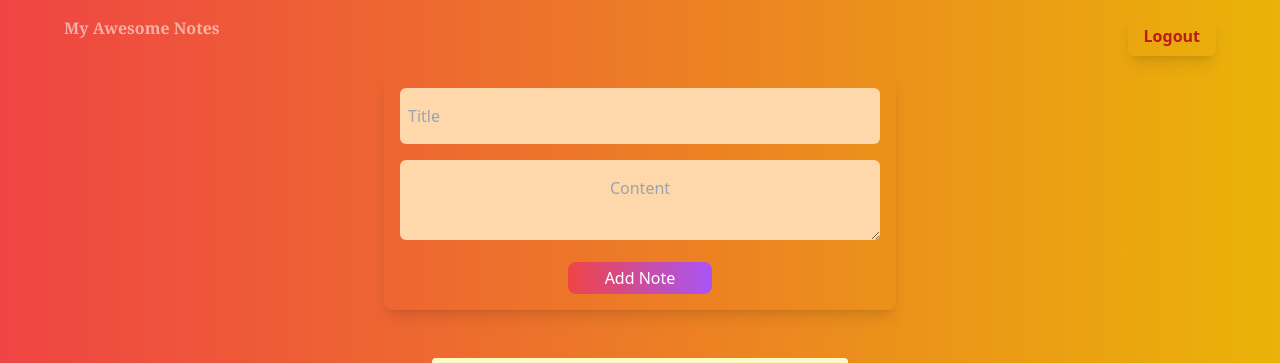
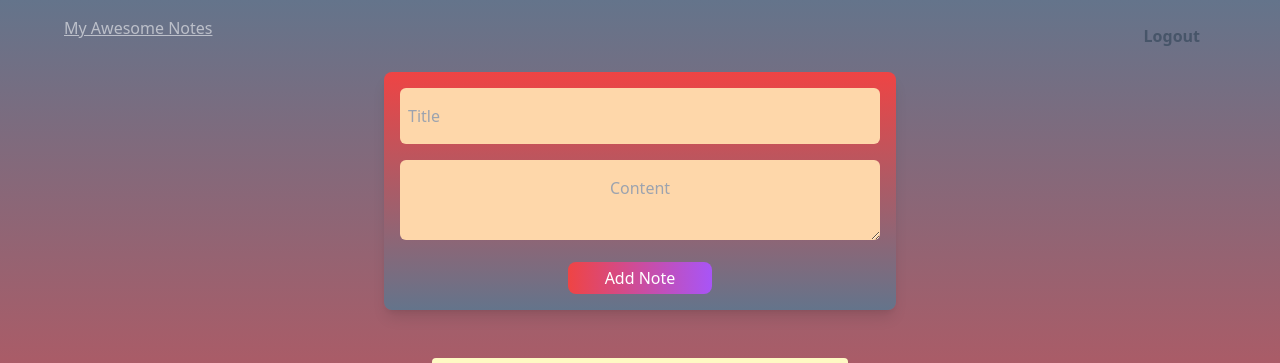
Before and after one commit to viraj-008/MERN_NotesApp, a React (Create React App) app in the folder frontEnd/: page /allnotes in a window 1280 px wide. Shown: the top 363 px of the page. Built offline with nearby package versions, Linux system fonts and the light colour scheme; no server answers.

Commit message:
some color change in ui

```diff
--- a/frontEnd/src/App.tsx
+++ b/frontEnd/src/App.tsx
@@ -6,7 +6,7 @@ import { BrowserRouter as Router, Routes, Route } from 'react-router-dom';
 
 const App:React.FC =()=> {
   return (
-    <div className="bg-gradient-to-r from-red-500 to-yellow-500 " >
+    <div className="bg-gradient-to-b from-slate-500 to-red-500 " >
        <div>
        <Router>
       <Routes>
--- a/frontEnd/src/compo/CreateNote.tsx
+++ b/frontEnd/src/compo/CreateNote.tsx
@@ -70,9 +70,9 @@ const handleSubmitAI = async (e: React.FormEvent) => {
 
   return (
     <>
-    <div className="  text-center font-bold text-white py-4 flex justify-between w-[90%] mx-auto"> <span className="font-serif opacity-55 ">My Awesome Notes</span> <button onClick={handleLogout } className="text-red-700  hover:text-red-500 shadow-lg px-4 rounded-md p-2">Logout</button></div>
+    <div className="  text-center font-bold text-white py-4 flex justify-between w-[90%] mx-auto"> <span className=" underline opacity-55 font-light ">My Awesome Notes</span> <button onClick={handleLogout } className="text-slate-600 font-semibold   hover:text-red-500  px-4 rounded-md p-2">Logout</button></div>
 
-    <div className=" w-[40%] mx-auto flex  flex-col  shadow-lg rounded-lg p-4 ">
+    <div className=" w-[40%] mx-auto flex  flex-col  bg-gradient-to-t shadow-lg from-slate-500 to-red-500 rounded-lg p-4 ">
 
     <form  onSubmit={handleSubmit} className="create-note">
        <div>
--- a/frontEnd/src/compo/Notes.tsx
+++ b/frontEnd/src/compo/Notes.tsx
@@ -15,7 +15,7 @@ const Notes: React.FC = () => {
 
 
  const [showColorPicker, setShowColorPicker] = useState<boolean>(false);
-  const [backgroundColor, setBackgroundColor] = useState<string>('bg-gradient-to-r from-red-500 to-yellow-500 ');
+  const [backgroundColor, setBackgroundColor] = useState<string>(' ');
 
 const [noteState,setNoteState]=useState<NoteAPI[]>([])
 
@@ -68,12 +68,12 @@ const [noteState,setNoteState]=useState<NoteAPI[]>([])
         noteState.map((note) => (
           <div   style={{ backgroundColor }}
             key={note._id}
-            className={` mx-auto w-[93%] shadow-lg py-4 p-2 rounded-md my-4  ${ backgroundColor }`}
+            className={` mx-auto border border-slate-700 w-[93%] shadow-lg py-4 p-2 rounded-md my-4  ${ backgroundColor }`}
           >
-            <h3 className="text-white font-semibold"><span className="font-extrabold text-black">Title: </span>{note.title}</h3>
-            <p className="text-white font-serif"><span className="font-extrabold extext-black">Containt: </span> {note.content}</p>
+            <h3 className="text-white font-semibold"><span className="font-extrabold text-black px-4">Title: </span>{note.title}</h3>
+            <p className="text-white font-serif my-2"><span className="font-extrabold text-black px-4">Containt: </span> {note.content}</p>
 
-            <div className="flex justify-between ">
+            <div className="flex justify-end ">
             <button
               className=" my-3 bg-white text-red-600 py-1 rounded-md font-bold shadow-md px-2 "
               onClick={() => handleDelete(note._id)}
```
